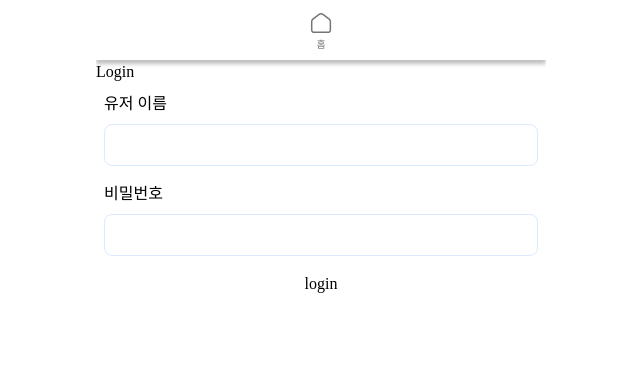
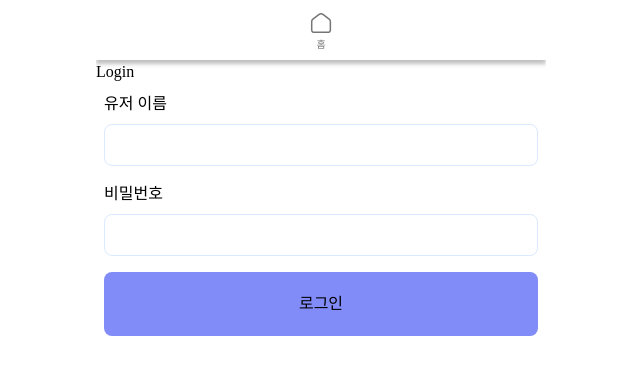
Before and after one commit to dygmm4288/board_game, a React (Vite) app in the folder front/: page /login in a window 1280 px wide. Shown: the top 374 px of the page, without its empty margins (319-959 px from the left). Built offline with nearby package versions, Linux system fonts and the light colour scheme; a web font is replaced by a local one.

Commit message:
(update) 공통으로 빼냄

```diff
--- a/front/src/components/login/ui/AuthBtn.tsx
+++ b/front/src/components/login/ui/AuthBtn.tsx
@@ -1,8 +1,13 @@
+const Btn = (type: "로그인" | "회원가입") => (
+  <button className='p-5 bg-indigo-400 rounded-lg' type='submit'>
+    {type}
+  </button>
+);
 
-const LoginBtn = () => <button type='submit'>login</button>
-const SignUpBtn = () => <button type='submit'>signup</button>
+const LoginBtn = () => Btn("로그인");
+const SignUpBtn = () => Btn("회원가입");
 
-const AuthBtn = ({isLoginMode}:{isLoginMode: boolean}) => isLoginMode ? <LoginBtn /> : <SignUpBtn/>
-
+const AuthBtn = ({ isLoginMode }: { isLoginMode: boolean }) =>
+  isLoginMode ? <LoginBtn /> : <SignUpBtn />;
 
 export default AuthBtn;
```
